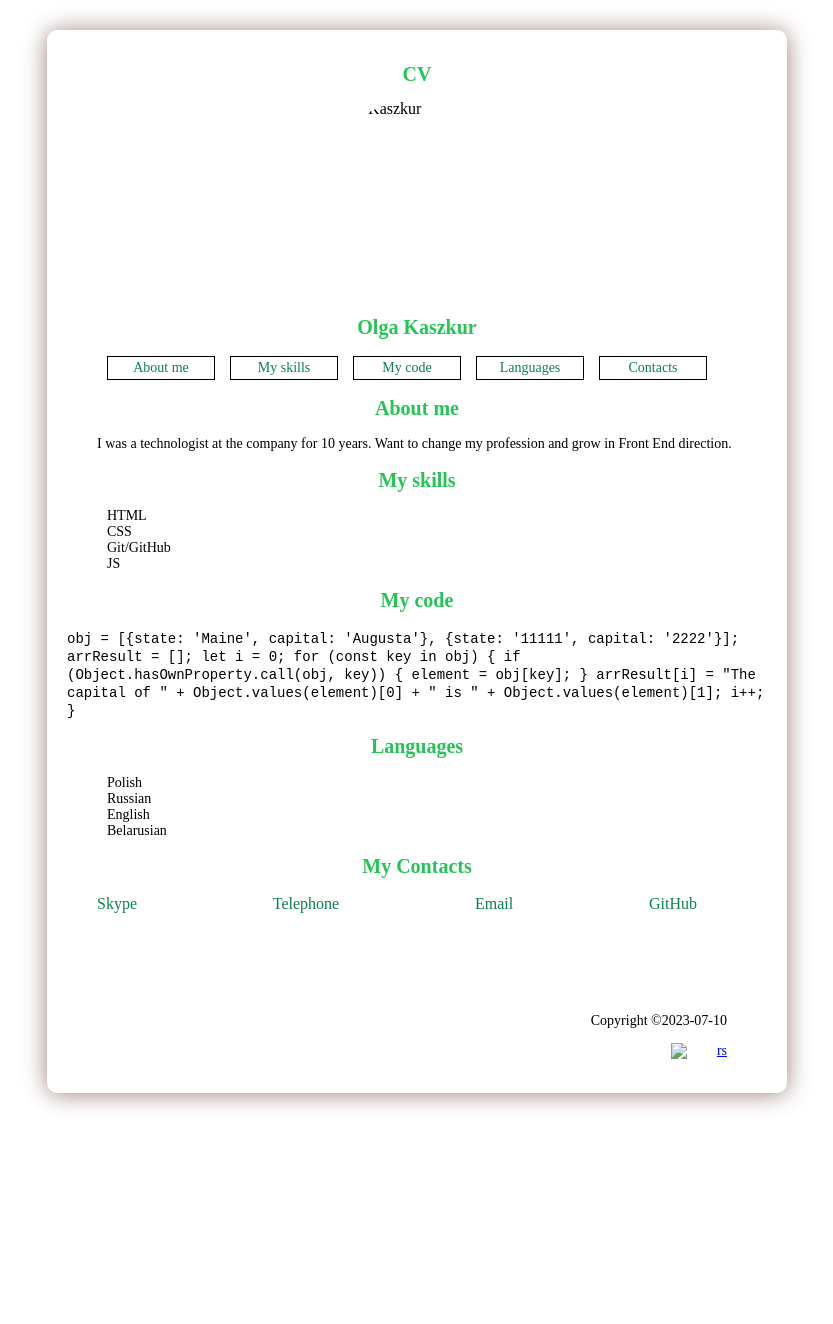
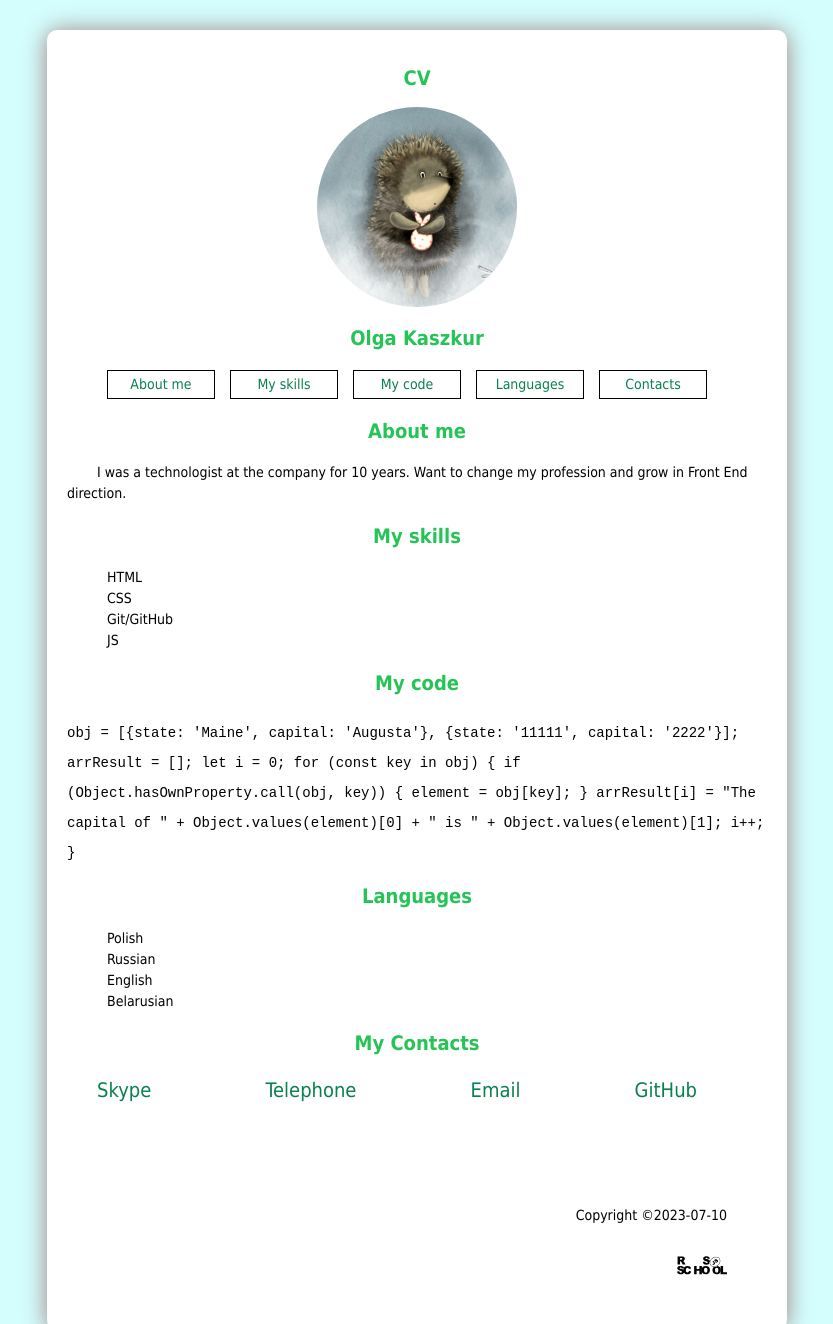
Before and after one commit to OlgaKashkur/rsschool-cv, a plain HTML site: page index.html in a window 1280 px wide. Shown: the top 1324 px of the page, without its empty margins (223-1056 px from the left). Before the commit the page ends 1123 px from the top, so only its background shows below. Drawn offline with Linux system fonts and the light colour scheme.

Commit message:
fix: body

```diff
--- a/index.html
+++ b/index.html
@@ -12,7 +12,7 @@
       <div class="card">
         <header>
             <h1 class="card_title">CV</h1>
-            <img class="card_foto" src="img/jez.png"  alt="Olga Kaszkur">
+            <img class="card_foto" src="jez.png"  alt="Olga Kaszkur">
             <h2 class="card_title">Olga Kaszkur</h2>
             <nav>
                 <ul class="hr">
@@ -75,7 +75,7 @@
             </div>
             <div class="time">
                 <p>Copyright ©<time datetime="2023-07-10">2023-07-10</time></p>
-                <p><a href="https://rs.school/js/"><img src="img/rs_school_js.svg"  alt="rs" width="50" height="50"></a></p>
+                <p><a href="https://rs.school/js/"><img src="rs_school_js.svg"  alt="rs" width="50" height="50"></a></p>
             </div>
         </footer>
        </div>
--- a/style.css
+++ b/style.css
@@ -1,7 +1,7 @@
- <!-- start -- >
-body {
+   /* start  */
+body{
     margin: 0;
-    background: #E0FFFF ;
+    background: #d4fefe ;
     font-family: Tahoma;
     line-height: 1.5;
     font-size: 20px;
```
Also changed, not shown: jez.png (added), rs_school_js.svg (added).
